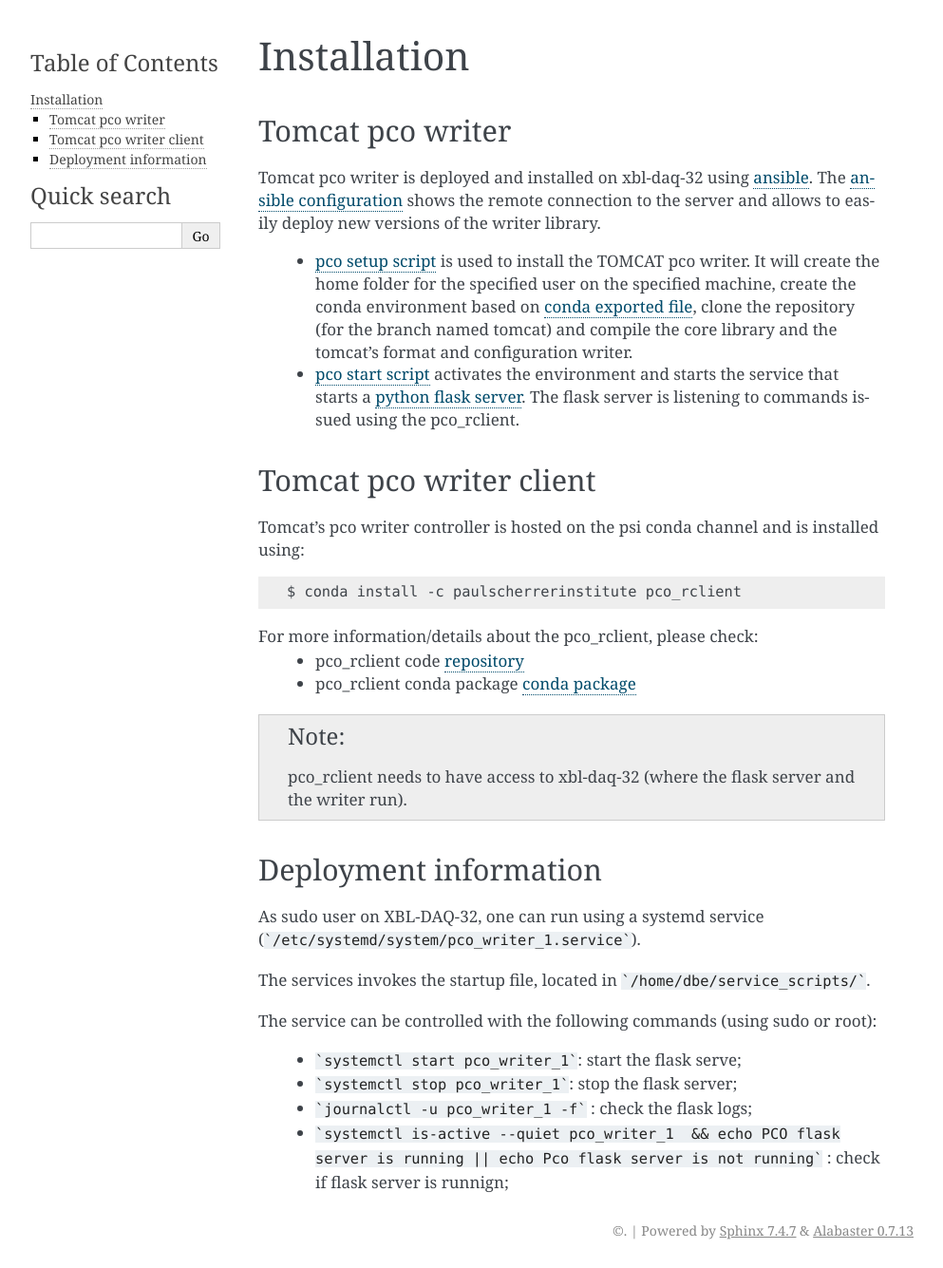
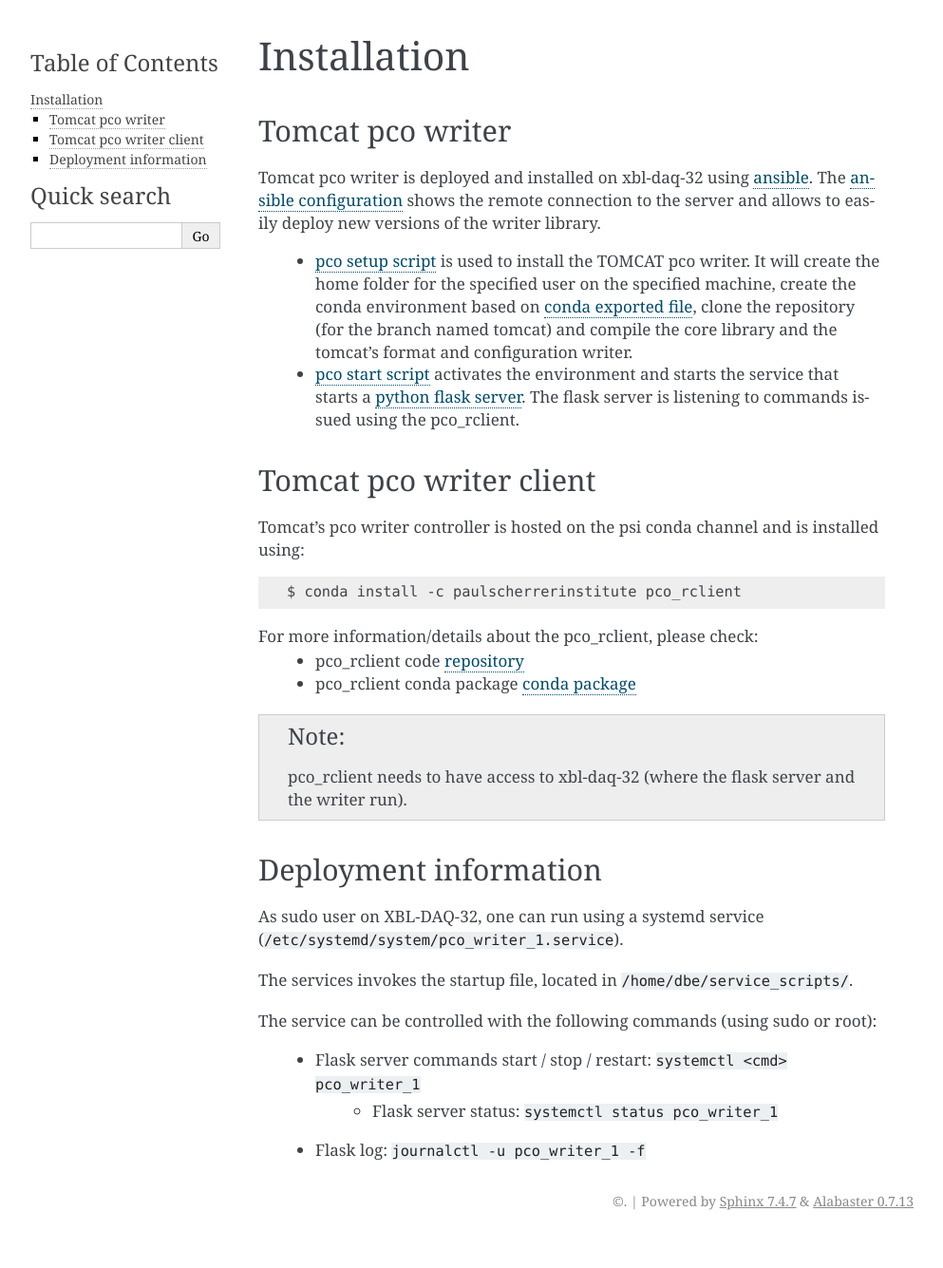
Before and after one commit to paulscherrerinstitute/lib_cpp_h5_writer, a Sphinx documentation site: the page built from docs/installation.rst, in a window 1280 px wide. Shown: the whole page at 95% size, without its empty margins (148-1141 px from the left). Built offline with Sphinx 7.4.7, drawn with Linux system fonts in a browser that asks for light colours; pages that are not in the unit, such as notebooks, are missing from menus; after the commit the page ends 1304 px from its top, so only the background shows below that.

Commit message:
more doc...

````diff
--- a/docs/contact.rst
+++ b/docs/contact.rst
@@ -8,5 +8,6 @@ Contributors
 * Andrej Babic
 * Christian Schlepuetz
 * Federica Marone
+* Helge Brands
 * Leonardo Hax Damiani
 * Leonardo Sala
--- a/docs/installation.rst
+++ b/docs/installation.rst
@@ -40,13 +40,12 @@ For more information/details about the pco_rclient, please check:
 Deployment information
 ----------------------
 
-As sudo user on XBL-DAQ-32, one can run using a systemd service (```/etc/systemd/system/pco_writer_1.service```).
+As sudo user on XBL-DAQ-32, one can run using a systemd service (``/etc/systemd/system/pco_writer_1.service``).
 
-The services invokes the startup file, located in ```/home/dbe/service_scripts/```.
+The services invokes the startup file, located in ``/home/dbe/service_scripts/``.
 
 The service can be controlled with the following commands (using sudo or root):
 
-    * ```systemctl start pco_writer_1```: start the flask serve;
-    * ```systemctl stop pco_writer_1```: stop the flask server;
-    * ```journalctl -u pco_writer_1 -f``` : check the flask logs;
-    * ```systemctl is-active --quiet pco_writer_1  && echo PCO flask server is running || echo Pco flask server is not running``` : check if flask server is runnign;
+    * Flask server commands start / stop / restart: ``systemctl <cmd> pco_writer_1``
+        * Flask server status: ``systemctl status pco_writer_1``
+    * Flask log: ``journalctl -u pco_writer_1 -f``
````
Also changed, not shown: docs/development.rst (+15 -0 lines), docs/getting-started.rst (+3 -6 lines), docs/modules.rst (deleted, +0 -7 lines).
